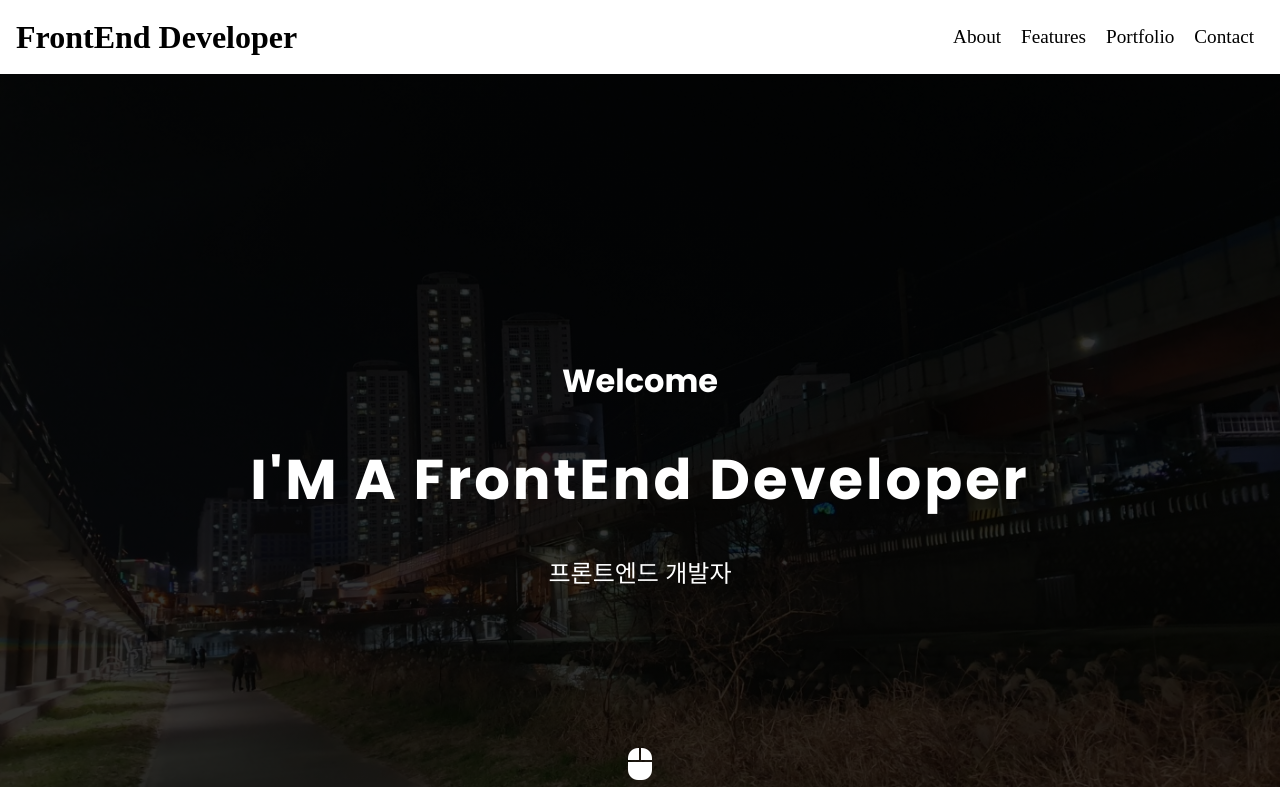
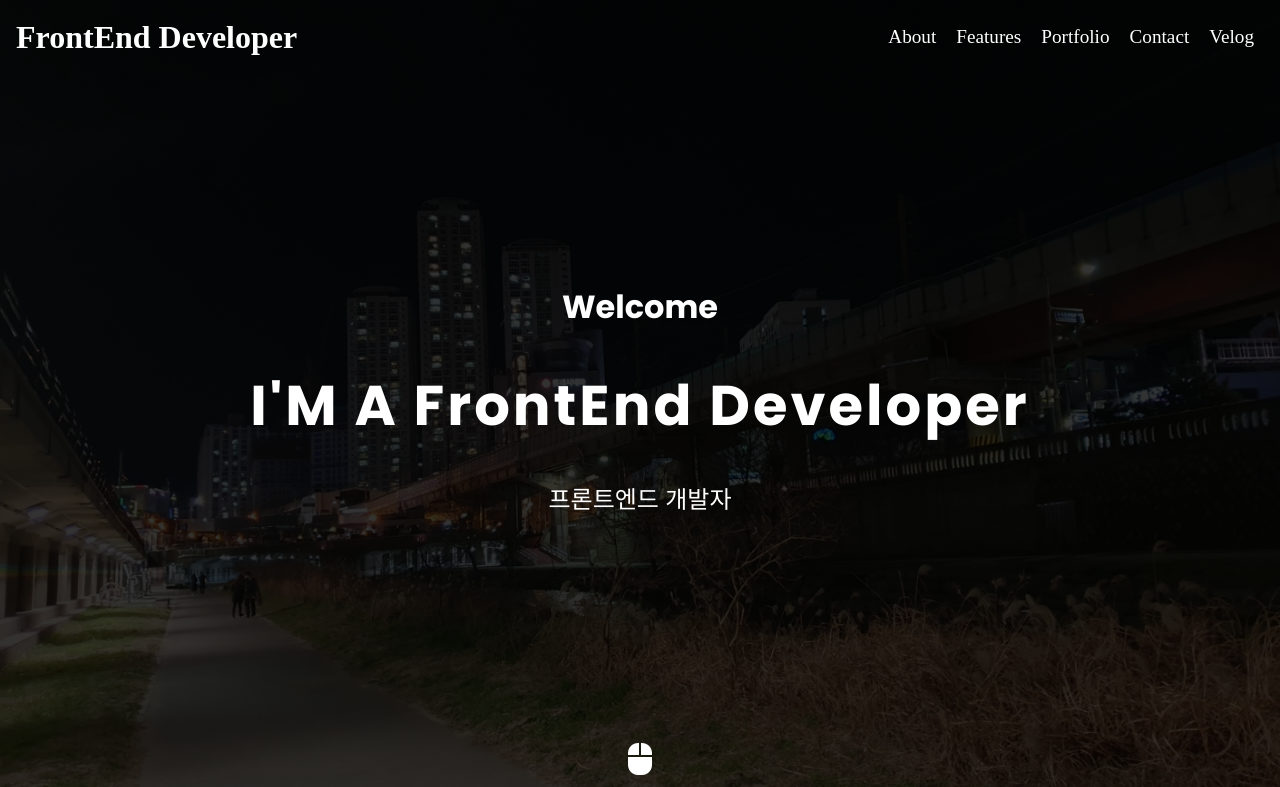
Before and after one commit to LeeYongSeok13/NewPP, a plain HTML site: page index.html in a window 1280 px wide. Shown: the top 787 px of the page. Drawn offline with nearby package versions, Linux system fonts and the light colour scheme.

Commit message:
20230707

```diff
--- a/css/main.css
+++ b/css/main.css
@@ -1,8 +1,17 @@
 header {
-    position: sticky;
+    position: fixed;
     top: 0;
     width: 100%;
     padding: 1rem;
+    background-color: transparent;
+    color: #fff;
+    transition: 0.5s;
+}
+
+header.on {
+    background-color: #fff;
+    color: #000;
+    transition: 0.5s;
 }
 
 header .container {
@@ -125,6 +134,7 @@ section .about-self::after {
     font-size: 1.5rem;
 }
 
+
 @keyframes upDown {
     0% {
         bottom:1rem;
--- a/index.html
+++ b/index.html
@@ -11,7 +11,7 @@
     <script src="./javascript/main.js"></script>
 </head>
 <body>
-    <header>
+    <header id="header">
         <div class="container">
             <h1>
                 <a href="">FrontEnd Developer</a>
@@ -30,6 +30,9 @@
                     <li>
                         <a href="">Contact</a>
                     </li>
+                    <li>
+                        <a href="https://velog.io/@korda28">Velog</a>
+                    </li>
                 </ul>
             </nav>
         </div>
@@ -40,7 +43,9 @@
                 <h3>Welcome</h3>
                 <h4>I'M A FrontEnd Developer</h4>
                 <p>프론트엔드 개발자</p>
-                <button class="mouse"><i class="fa-solid fa-computer-mouse"></i></button>
+                <button class="mouse">
+                    <i class="fa-solid fa-computer-mouse"></i>
+                </button>
             </div>
         </section>
         <section class="About">
--- a/javascript/main.js
+++ b/javascript/main.js
@@ -1 +1,12 @@
-$(window).scroll
+$(function(){
+    $(document).on('scroll', function(){
+        if($(window).scrollTop() > 78){
+            $("#header").removeClass("on");
+            $("#header").addClass("on");
+        } else {
+            $("#header").addClass("on");
+            $("#header").removeClass("on");
+        }
+    });
+
+});
```
